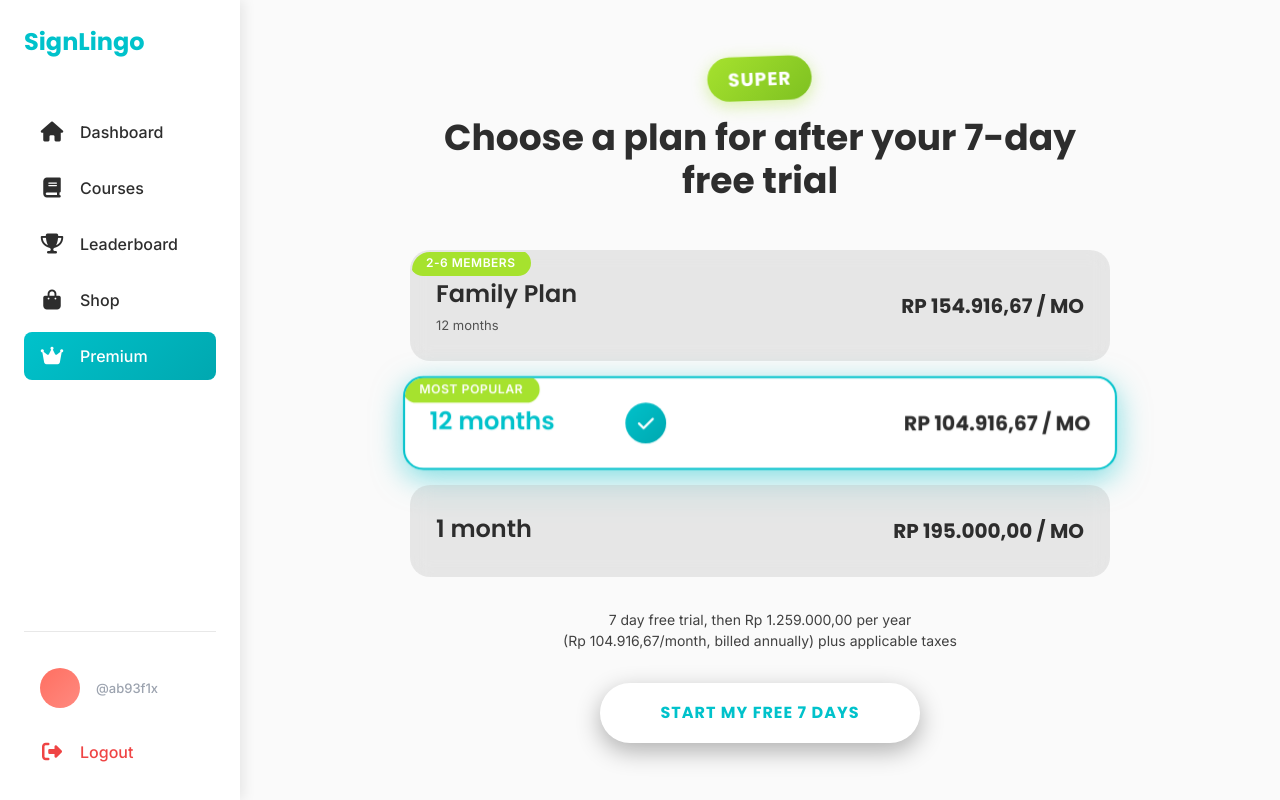
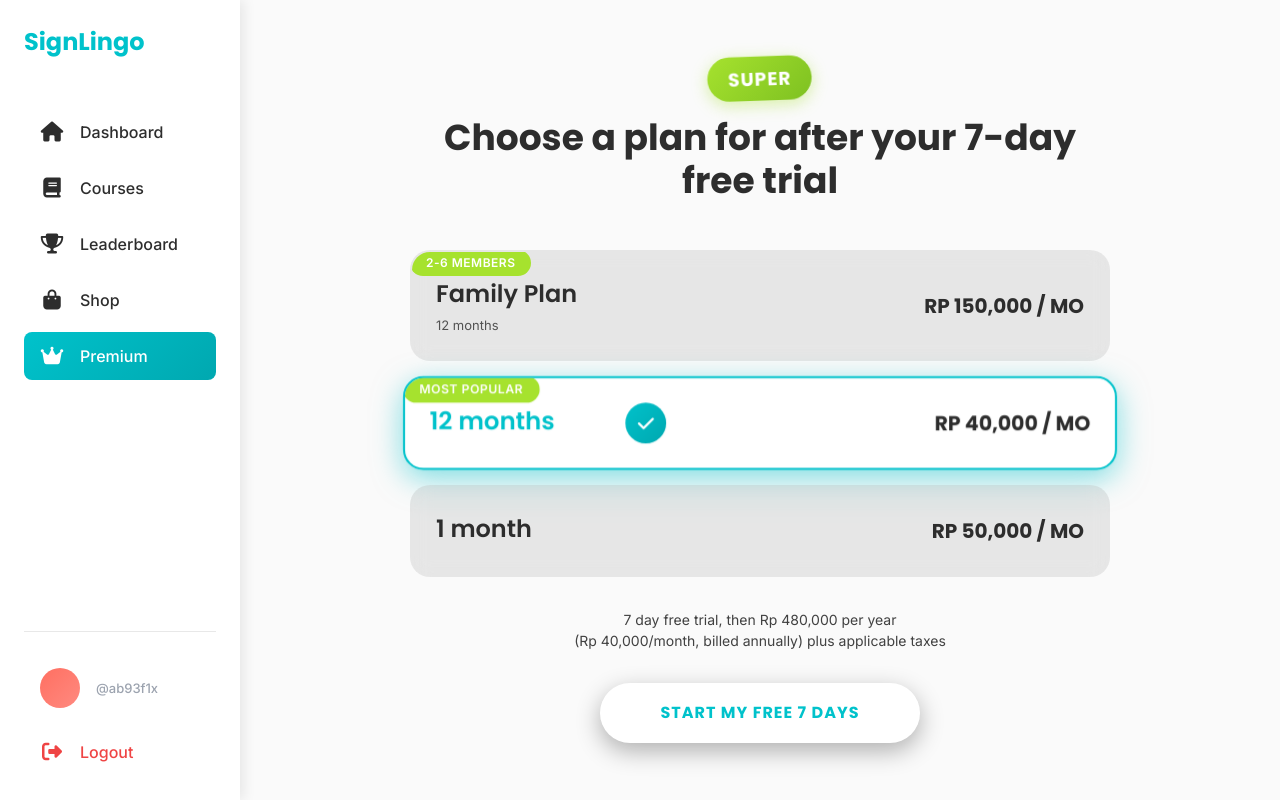
Before and after one commit to minicil625/Signlingo, a Flask app: page /package in a window 1280 px wide. Run offline with Flask 3, Linux system fonts and the light colour scheme.

Commit message:
cc and prices

```diff
--- a/static/css/payment_style.css
+++ b/static/css/payment_style.css
@@ -254,6 +254,10 @@ h1, h2, h3 {
     animation: slideDown 0.3s ease;
 }
 
+#cardLogo {
+    height: 0px;
+}
+
 @keyframes slideDown {
     from {
         opacity: 0;
--- a/static/js/package_logic.js
+++ b/static/js/package_logic.js
@@ -36,7 +36,7 @@ document.addEventListener('DOMContentLoaded', () => {
                 pricingInfo.innerHTML = `7 day free trial, then Rp ${annualPrice} per month plus applicable taxes`;
             } else if (plan === 'family') {
                 // Note: You might want to update the hardcoded "1.859.000,00" to use the data-annual attribute for consistency
-                pricingInfo.innerHTML = `7 day free trial, then Rp 1.859.000,00 per year<br>(Rp ${monthlyPrice}/month, billed annually) plus applicable taxes`;
+                pricingInfo.innerHTML = `7 day free trial, then Rp 1,800,000 per year<br>(Rp ${monthlyPrice}/month, billed annually) plus applicable taxes`;
             } else { // This handles the 'yearly' plan
                 pricingInfo.innerHTML = `7 day free trial, then Rp ${annualPrice} per year<br>(Rp ${monthlyPrice}/month, billed annually) plus applicable taxes`;
             }
--- a/templates/package.html
+++ b/templates/package.html
@@ -82,7 +82,7 @@
 
             <form action="{{ url_for('auth.package') }}" method="POST" id="packageForm">
                 <div class="packages-wrapper">
-                    <div class="package-card" data-plan="family" data-price="RP 154.916,67 / MO" data-annual="1.259.000,00">
+                    <div class="package-card" data-plan="family" data-price="RP 150,000 / MO" data-annual="1,800,000">
                     <div class="package-badge">2-6 MEMBERS</div>
                     <div class="package-content">
                         <div class="package-left">
@@ -90,19 +90,19 @@
                             <div class="package-members">12 months</div>
                         </div>
                         <div class="package-right">
-                            <div class="package-price">RP 154.916,67 / MO</div>
+                            <div class="package-price">RP 150,000 / MO</div>
                         </div>
                     </div>
                         </div>
 
-                    <div class="package-card selected" data-plan="yearly" data-price="RP 104.916,67 / MO" data-annual="1.259.000,00">
+                    <div class="package-card selected" data-plan="yearly" data-price="RP 40,000 / MO" data-annual="480,000">
                     <div class="package-badge">MOST POPULAR</div>
                     <div class="package-content">
                         <div class="package-left">
                             <div class="package-duration">12 months</div>
                         </div>
                         <div class="package-right">
-                            <div class="package-price">RP 104.916,67 / MO</div>
+                            <div class="package-price">RP 40,000 / MO</div>
                         </div>
                         <div class="check-icon">
                             <i class="fas fa-check"></i>
@@ -110,13 +110,13 @@
                     </div>
                         </div>
 
-                    <div class="package-card" data-plan="monthly" data-price="RP 195.000,00 / MO" data-annual="195.000,00">
+                    <div class="package-card" data-plan="monthly" data-price="RP 50,000 / MO" data-annual="50,000">
                     <div class="package-content">
                         <div class="package-left">
                             <div class="package-duration">1 month</div>
                         </div>
                         <div class="package-right">
-                            <div class="package-price">RP 195.000,00 / MO</div>
+                            <div class="package-price">RP 50,000 / MO</div>
                         </div>
                     </div>
                         </div>
@@ -125,8 +125,8 @@
                 <input type="hidden" name="plan" id="selectedPlan" value="yearly">
 
                 <div class="pricing-info" id="pricingInfo">
-                    7 day free trial, then Rp <span id="annualPrice">1.259.000,00</span> per year<br>
-                    (Rp <span id="monthlyPrice">104.916,67</span>/month, billed annually) plus applicable taxes
+                    7 day free trial, then Rp <span id="annualPrice">480,000</span> per year<br>
+                    (Rp <span id="monthlyPrice">40,000</span>/month, billed annually) plus applicable taxes
                 </div>
 
                 <button type="submit" class="cta-button">
```
Also changed, not shown: static/js/payment_logic.js (+30 -0 lines), templates/payment.html (+16 -3 lines).
